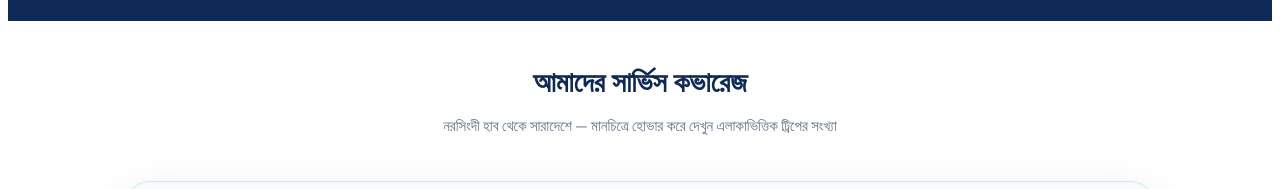
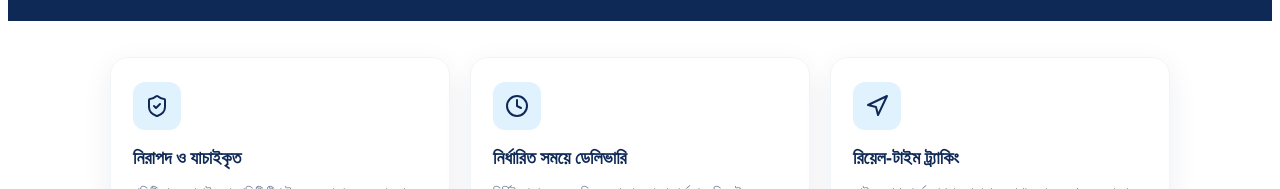
Before and after one commit to Rijbi-Khan/desh-transport, a React (Vite) app: page / in a window 1280 px wide. Shown: the part 1217-1406 px from the top of the page. Built offline with nearby package versions, Linux system fonts and the light colour scheme.

Commit message:
Update MapWatermark to v5 with 1.18x scale & 2% pad crop and remove CoverageMap section

```diff
--- a/src/LandingPage.jsx
+++ b/src/LandingPage.jsx
@@ -29,7 +29,6 @@ import driverPortraitImg from "./assets/driver-portrait.png";
 import review1Img from "./assets/review 1.png";
 import review2Img from "./assets/review 2.png";
 import routeVideo from "./assets/route-drone.mp4";
-import CoverageMap from "./CoverageMap";
 import MapWatermark from "./MapWatermark";
 
 const LandingPage = () => {
@@ -722,11 +721,6 @@ const LandingPage = () => {
         </div>
       </section>
 
-      {/* COVERAGE MAP */}
-      <section style={{ padding: "40px 0 20px" }}>
-        <CoverageMap />
-      </section>
-
       {/* VALUE PROPOSITIONS */}
       <section style={{ padding: "36px 20px 20px", maxWidth: "1100px", margin: "0 auto" }}>
         <div
--- a/src/MapWatermark.jsx
+++ b/src/MapWatermark.jsx
@@ -31,7 +31,7 @@ const MapWatermark = () => {
     if (!groupRef.current) return;
     try {
       const box = groupRef.current.getBBox();
-      const pad = Math.max(box.width, box.height) * 0.08;
+      const pad = Math.max(box.width, box.height) * 0.02;
       setViewBox(
         `${box.x - pad} ${box.y - pad} ${box.width + pad * 2} ${box.height + pad * 2}`
       );
@@ -59,7 +59,9 @@ const MapWatermark = () => {
           position: "absolute",
           inset: 0,
           width: "100%",
-          height: "100%"
+          height: "100%",
+          transform: "scale(1.18)",
+          transformOrigin: "center"
         }}
       >
         {/* colourful land divisions (measured for the tight viewBox above) */}
```
